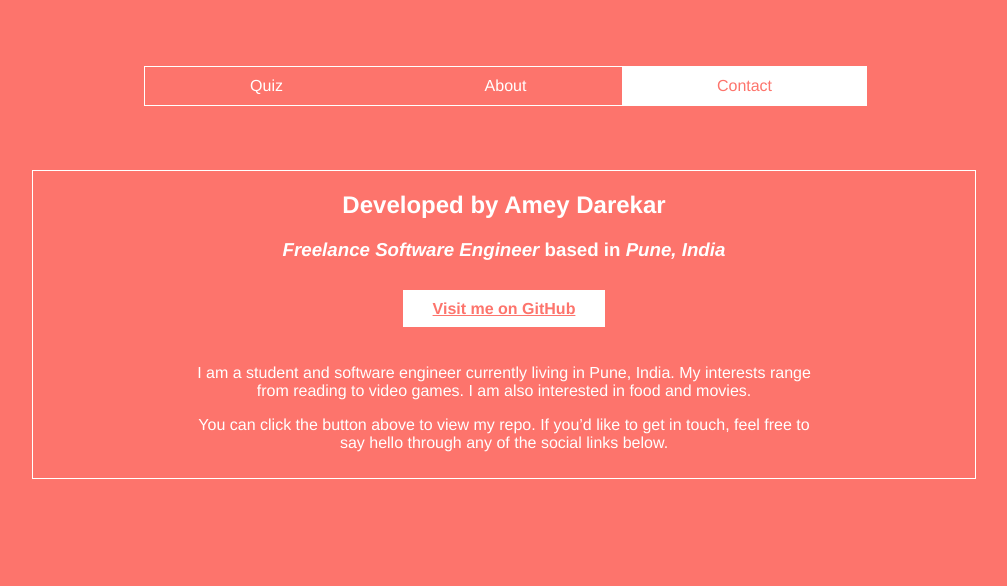
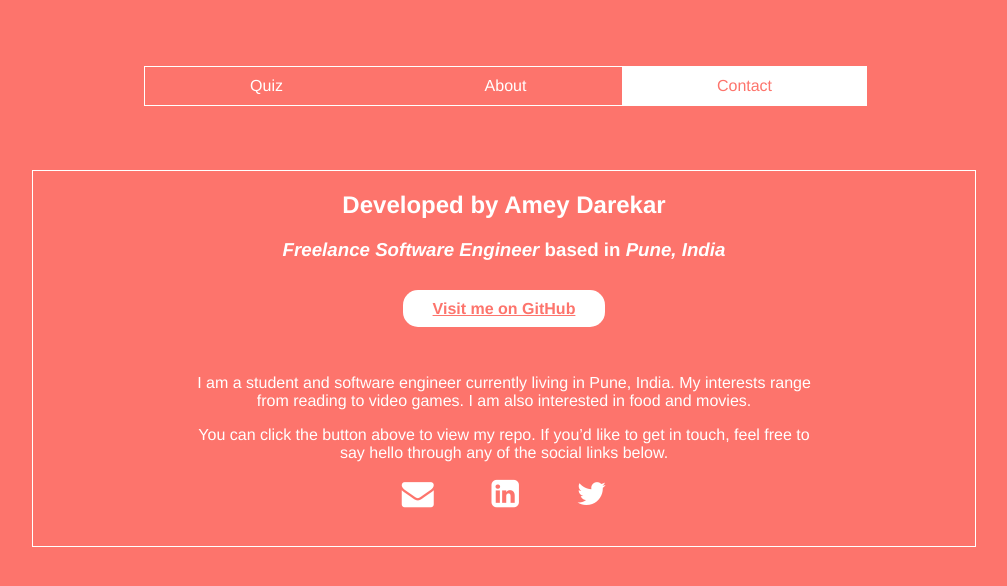
Before and after one commit to a3darekar/quizzey-prototype, a Vue app: page / in a window 1280 px wide. Both pictures are taken after a click on the item "Contact". Shown: the top 586 px of the page, without its empty margins (136-1143 px from the left). Built offline with nearby package versions, Linux system fonts and the light colour scheme.

Commit message:
Added contact points

```diff
--- a/src/components/contact.vue
+++ b/src/components/contact.vue
@@ -13,14 +13,31 @@
 		</section>
 
 		<section class="spotlight inset">
-			<a href="http://github.com/a3darekar/" target="_blank" rel="nofollow noopener noreferrer" class="button xlarge dark primary glyph-code" style="background-color:#fff; color:#fd746c; border-color:#fff; padding: 10px 30px;">
+			<a href="http://github.com/a3darekar/" target="_blank" rel="nofollow noopener noreferrer" class="button xlarge dark primary glyph-code" style="background-color:#fff; color:#fd746c; border-color:#fff; padding: 10px 30px; border-radius: 15px;">
 				<b>Visit me on GitHub</b>
 			</a>
 		</section>
 		<section>
-			<div style="padding: 10px 160px;">
+			<div style="padding: 20px 160px;">
 				<p>I am a student and software engineer currently living in Pune, India. My interests range from reading to video games. I am also interested in food and movies.</p>
 				<p>You can click the button above to view my repo. If you’d like to get in touch, feel free to say hello through any of the social links below.</p>
+				<ul>
+					<li>
+						<a href="mailto:darekar.amey@gmail.com">
+							<i class="fa fa-2x fa-envelope" aria-hidden="true"></i>
+						</a>&nbsp;&nbsp;&nbsp;
+					</li>
+					<li>
+						<a href="https://www.linkedin.com/in/a3darekar/">
+							<i class="fa fa-2x fa-linkedin-square"></i>
+						</a>&nbsp;&nbsp;&nbsp;
+					</li>
+					<li>
+						<a href="twitter.com/a3darekar">
+							<i class="fa fa-2x fa-twitter"></i>
+						</a>
+					</li>
+				</ul>
 			</div>
 		</section>
 	</div>
@@ -47,6 +64,24 @@ export default {
 	margin: 80px 160px;
 }
 
+a {
+	margin: 10px 0;
+	color: #fff;
+	text-decoration: underline;
+
+}
+
+ul {
+	border: none;
+	position: relative;
+}
+
+ul li {
+	display: inline;
+	list-style: none;
+	padding: 20px;
+}
+
 .inset {
 	padding: 20px;
 }
```
